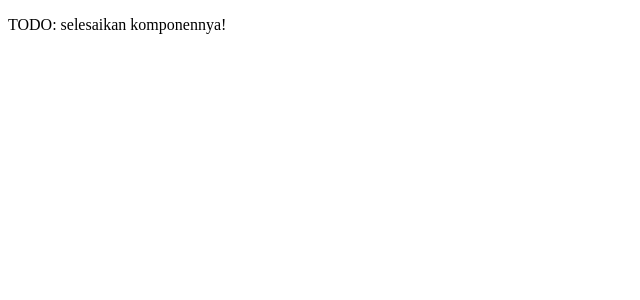
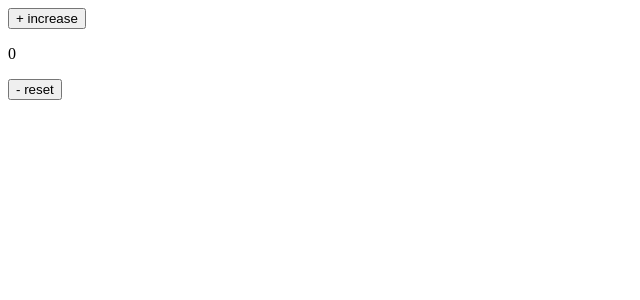
Before and after one commit to madyanes/react-fizzbuzz-counter, a React (Vite) app: page / in a window 1280 px wide. Shown: the top 300 px of the page, without its empty margins (0-640 px from the left). Built offline with nearby package versions, Linux system fonts and the light colour scheme.

Commit message:
merging children components of CounterApp

```diff
--- a/src/index.jsx
+++ b/src/index.jsx
@@ -50,7 +50,9 @@ class CounterApp extends React.Component {
     render() {
         return (
             <div>
-                <p>TODO: selesaikan komponennya!</p>
+                <IncreaseButton increase={this.onIncreaseEventHandler} />
+                <CounterDisplay count={this.state.count} />
+                <ResetButton reset={this.onResetEventHandler} />
             </div>
         )
     }
```
